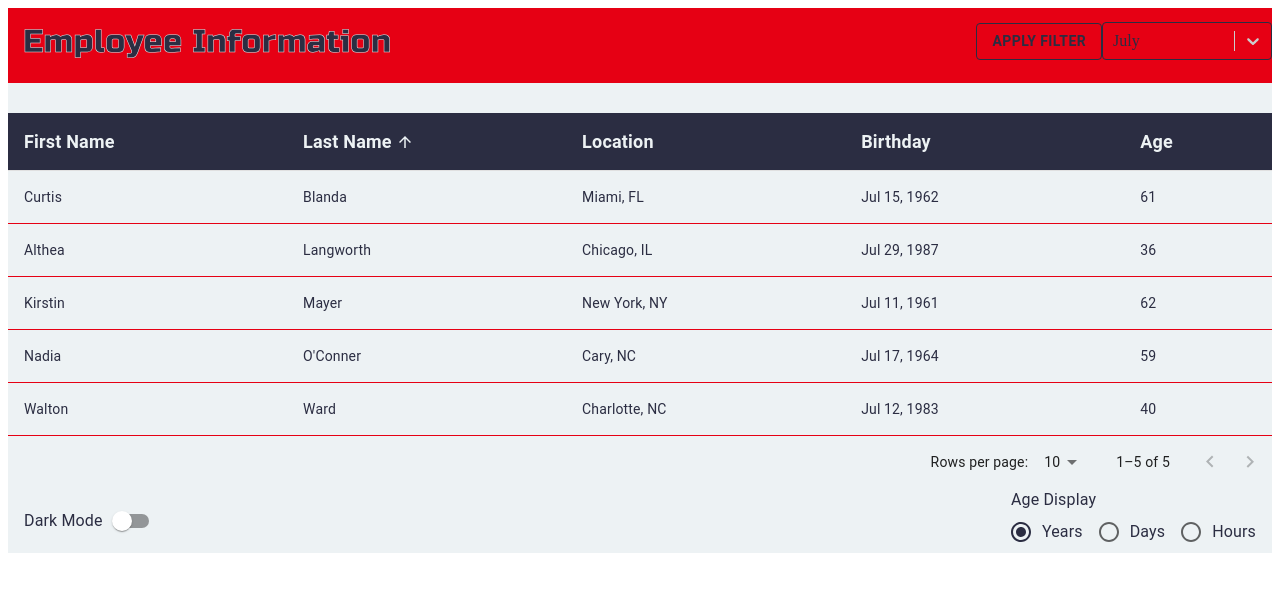
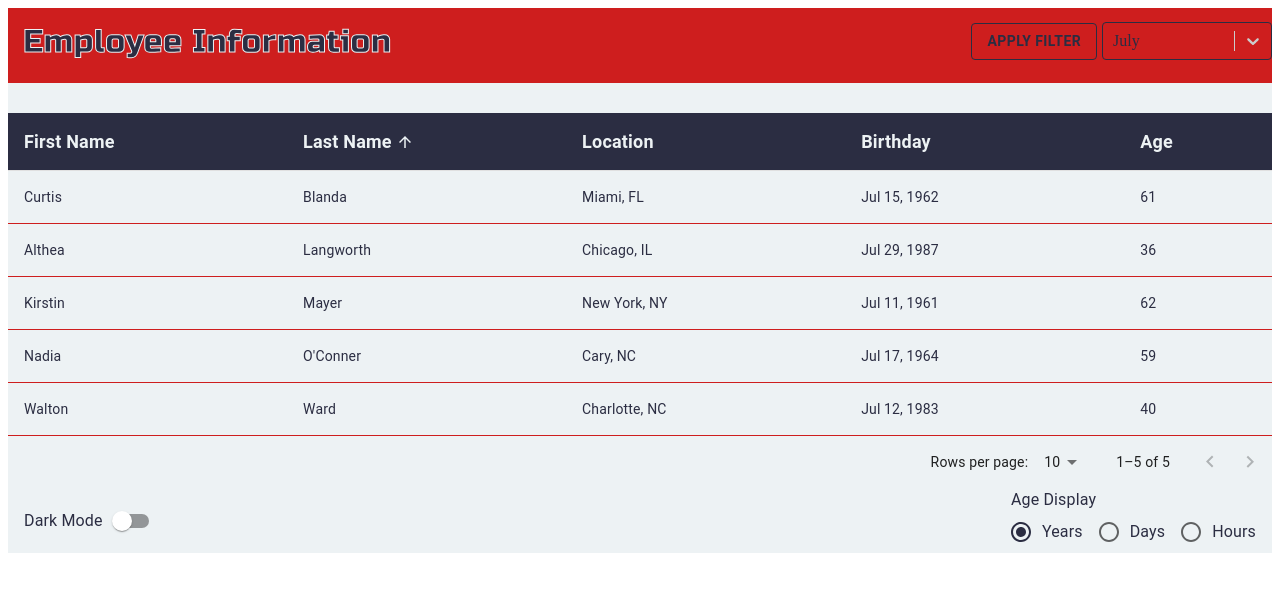
Before and after one commit to kmgalla58/data-gov-challenge, a React (Vite) app in the folder data-gov-challenge/: page / in a window 1280 px wide. Shown: the top 592 px of the page. Built offline with nearby package versions, Linux system fonts and the light colour scheme.

Commit message:
updated theme and remove console logs

```diff
--- a/data-gov-challenge/src/App.jsx
+++ b/data-gov-challenge/src/App.jsx
@@ -35,7 +35,7 @@ const theme = extendTheme({
           main: '#2b2d42'
         },
         secondary: {
-          main: '#e60014'
+          main: '#ce1e1e'
         },
         background: {
           main: '#edf2f4'
@@ -48,7 +48,7 @@ const theme = extendTheme({
           main: '#edf2f4'
         },
         secondary: {
-          main: '#e60014'
+          main: '#ce1e1e'
         },
         background: {
           main: '#2b2d42'
@@ -103,7 +103,6 @@ function App() {
   const [month, setMonth] = useState(getCurrMonth().value);
 
   const calcAge = (birthday) => { // calculates age based on option selected
-    console.log(ageDisplay);
     let diff = Date.now() - birthday.getTime();
     if(ageDisplay === 'Years') { //age in years
       return abs(new Date(diff).getUTCFullYear() - 1970);
@@ -232,7 +231,7 @@ function App() {
             marginLeft: '15px',
             paddingTop: '10px',
             fontFamily: '"Russo One", sans-serif',
-            WebkitTextStroke: `.5px ${theme.vars.palette.background.main}`,
+            WebkitTextStroke: `1px ${theme.vars.palette.background.main}`,
             fontWeight: 400,
             fontStyle: 'normal'
             }}>Employee Information</Typography>
@@ -241,7 +240,11 @@ function App() {
               marginTop: '15px',
               color: theme.vars.palette.primary.main,
               borderColor: theme.vars.palette.primary.main,
-              fontWeight: 'bold'
+              marginRight: '5px',
+              fontWeight: 'bold',
+              ':hover': {
+                backgroundColor: theme.vars.palette.background.main
+              }
               }}>Apply Filter</Button>
             <FormControl sx={{
               minWidth: 170,
```
